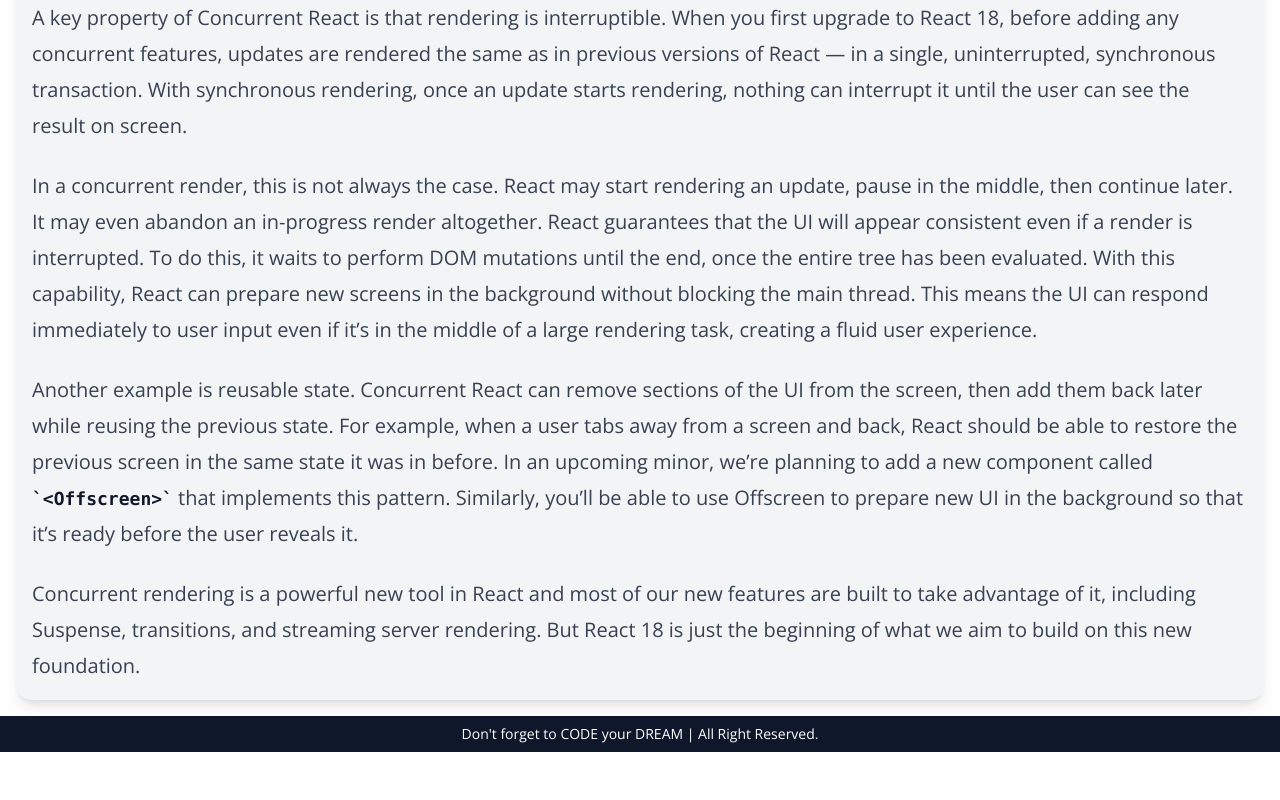
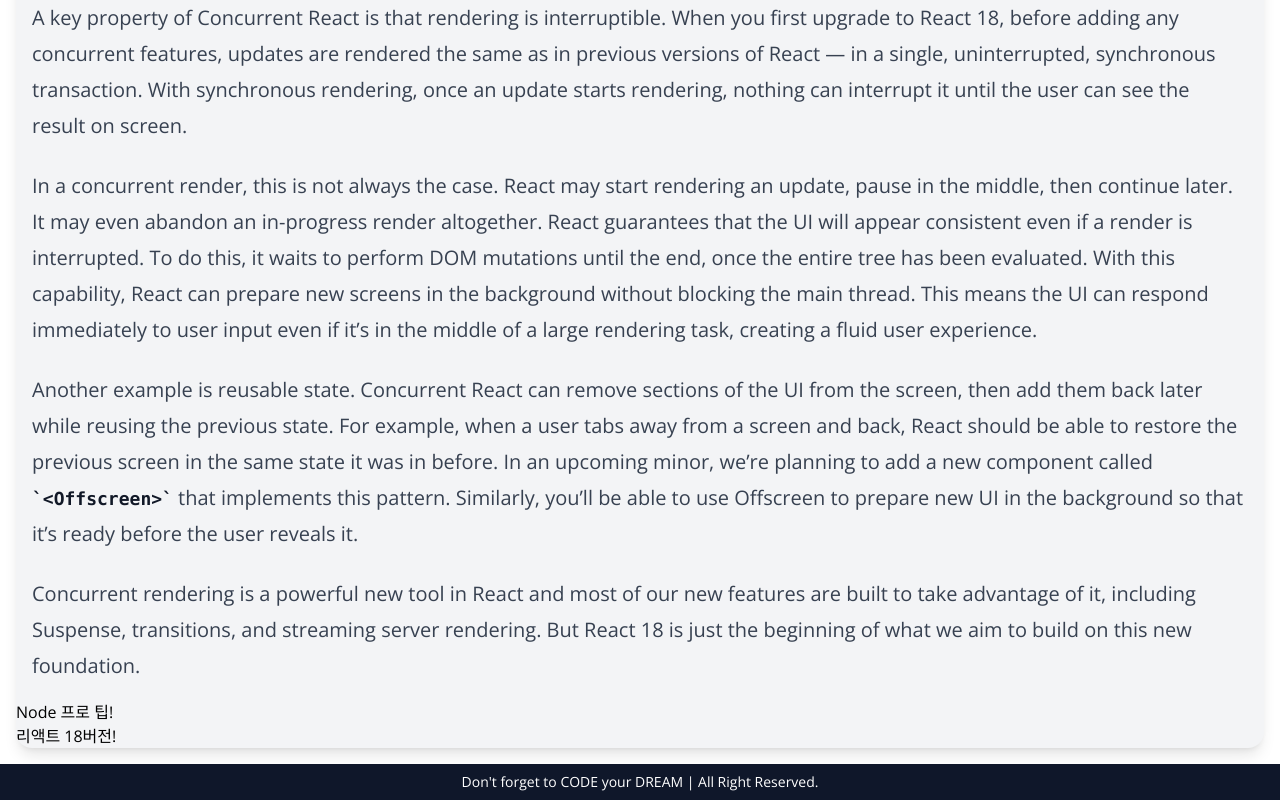
Before and after one commit to yewon97/nextjs-blog, a Next.js app: page /posts/best-react-practices in a window 1280 px wide. Shown: the part 3169-3969 px from the top of the page. Before the commit the page ends 3921 px from the top, so only its background shows below. Built offline with nearby package versions, Linux system fonts and the light colour scheme.

Commit message:
이전글 다음글 post 페이지에서 임시로 보여주기

```diff
--- a/src/app/posts/[slug]/page.tsx
+++ b/src/app/posts/[slug]/page.tsx
@@ -1,6 +1,6 @@
-import PostContent from '@/components/PostContent';
-import { getPostData } from '@/service/posts';
-import Image from 'next/image';
+import PostContent from "@/components/PostContent";
+import { getPostData } from "@/service/posts";
+import Image from "next/image";
 
 type Props = {
   params: {
@@ -10,17 +10,24 @@
 
 export default async function PostPage({ params: { slug } }: Props) {
   const post = await getPostData(slug);
+  const { title, path, next, prev } = post;
+  console.log("prev: ", prev);
+  console.log("next: ", next);
 
   return (
     <article className="rounded-2xl overflow-hidden bg-gray-100 shadow-lg m-4">
       <Image
         className="w-full h-1/5 max-h-[500px]"
-        src={`/images/posts/${post.path}.png`}
-        alt={post.title}
+        src={`/images/posts/${path}.png`}
+        alt={title}
         width={760}
         height={420}
       />
       <PostContent post={post} />
+      <section>
+        {prev && <p>{prev.title}</p>}
+        {next && <p>{next.title}</p>}
+      </section>
     </article>
   );
 }
--- a/src/service/posts.ts
+++ b/src/service/posts.ts
@@ -1,5 +1,5 @@
-import { readFile } from 'fs/promises';
-import path from 'path';
+import { readFile } from "fs/promises";
+import path from "path";
 
 export type Post = {
   title: string;
@@ -27,14 +27,14 @@
 }
 
 export async function getAllPosts(): Promise<Post[]> {
-  const filePath = path.join(process.cwd(), 'data', 'posts.json');
-  return readFile(filePath, 'utf-8')
+  const filePath = path.join(process.cwd(), "data", "posts.json");
+  return readFile(filePath, "utf-8")
     .then<Post[]>(JSON.parse)
     .then((posts) => posts.sort((a, b) => (a.date > b.date ? -1 : 1)));
 }
 
 export async function getPostData(fileName: string): Promise<PostData> {
-  const filePath = path.join(process.cwd(), `data`, 'posts', `${fileName}.md`);
+  const filePath = path.join(process.cwd(), `data`, "posts", `${fileName}.md`);
   const posts = await getAllPosts();
   const post = posts.find((post) => post.path === fileName);
 
@@ -42,7 +42,7 @@
 
   const index = posts.indexOf(post);
   const next = index > 0 ? posts[index - 1] : null;
-  const prev = index < posts.length ? posts[index + 1] : null;
-  const content = await readFile(filePath, 'utf-8');
+  const prev = index < posts.length - 1 ? posts[index + 1] : null;
+  const content = await readFile(filePath, "utf-8");
   return { ...post, content, next, prev };
 }
```
